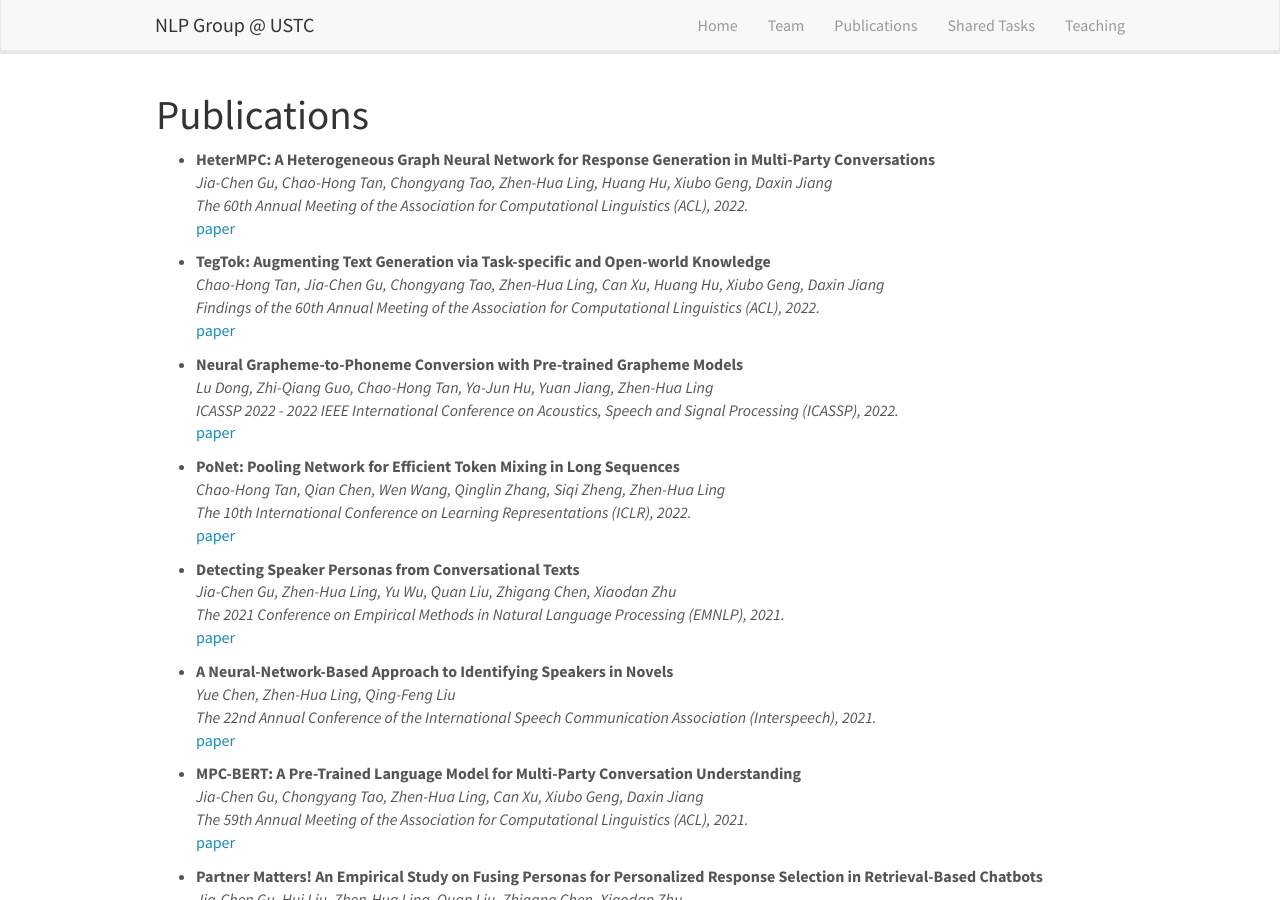
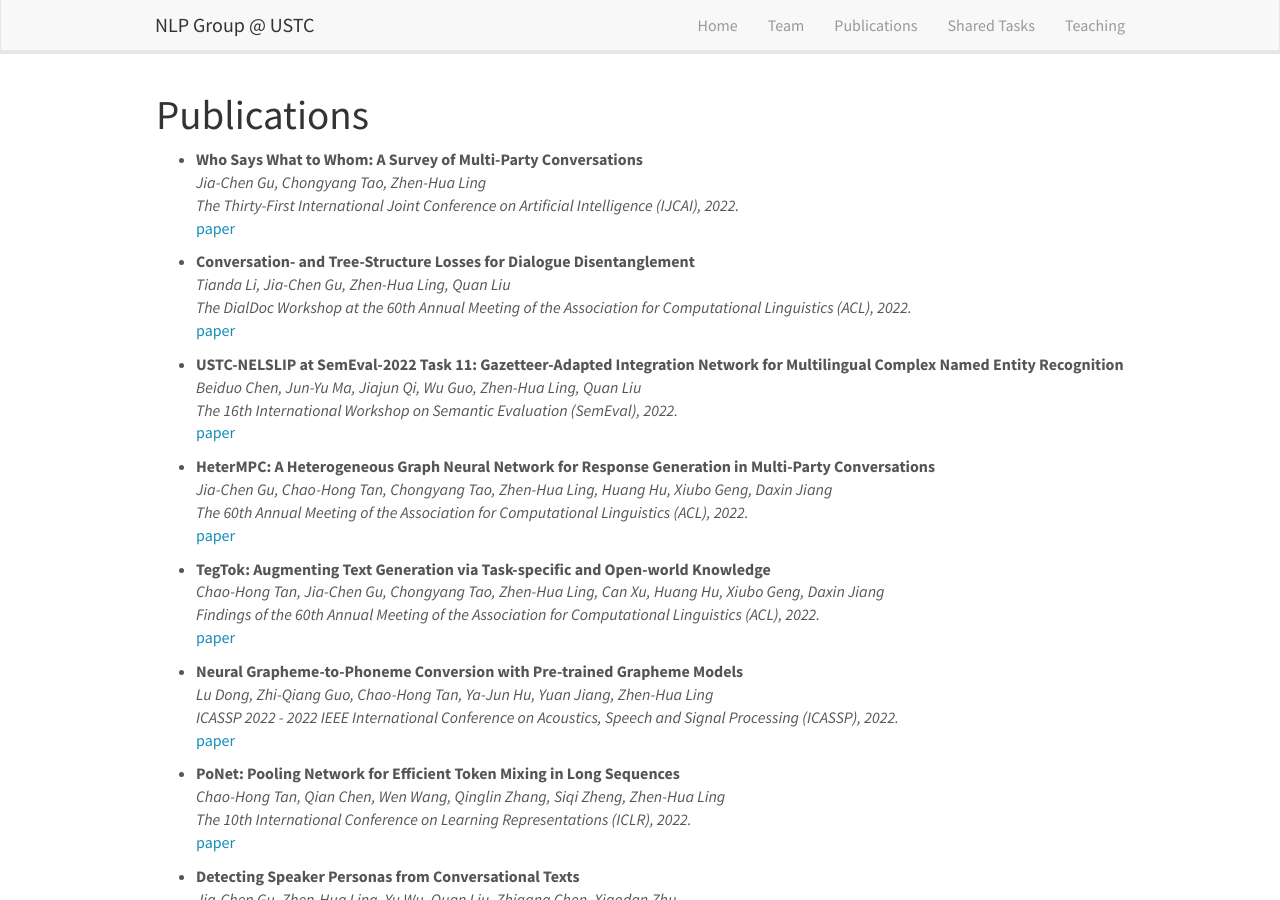
Before and after one commit to ustcnlp/ustcnlp.github.io, a Jekyll site: the page built from _pages/publications.md, in a window 1280 px wide and 900 px high. Built offline with Jekyll 4.4.1, drawn with Linux system fonts in a browser that asks for light colours; nearby versions of some CDN libraries.

Commit message:
Add papers of SemEval, DialDoc and IJCAI 2022

```diff
--- a/_data/publist.yml
+++ b/_data/publist.yml
@@ -1,3 +1,24 @@
+- title: "Who Says What to Whom: A Survey of Multi-Party Conversations"
+  authors: Jia-Chen Gu, Chongyang Tao, Zhen-Hua Ling
+  venue: The Thirty-First International Joint Conference on Artificial Intelligence (IJCAI), 2022.
+  link:
+    url: https://ustcnlp.github.io/publications/
+    display: paper
+
+- title: "Conversation- and Tree-Structure Losses for Dialogue Disentanglement"
+  authors: Tianda Li, Jia-Chen Gu, Zhen-Hua Ling, Quan Liu
+  venue: The DialDoc Workshop at the 60th Annual Meeting of the Association for Computational Linguistics (ACL), 2022.
+  link:
+    url: https://ustcnlp.github.io/publications/
+    display: paper
+
+- title: "USTC-NELSLIP at SemEval-2022 Task 11: Gazetteer-Adapted Integration Network for Multilingual Complex Named Entity Recognition"
+  authors: Beiduo Chen, Jun-Yu Ma, Jiajun Qi, Wu Guo, Zhen-Hua Ling, Quan Liu
+  venue: The 16th International Workshop on Semantic Evaluation (SemEval), 2022.
+  link:
+    url: https://arxiv.org/pdf/2203.03216.pdf
+    display: paper
+
 - title: "HeterMPC: A Heterogeneous Graph Neural Network for Response Generation in Multi-Party Conversations"
   authors: Jia-Chen Gu, Chao-Hong Tan, Chongyang Tao, Zhen-Hua Ling, Huang Hu, Xiubo Geng, Daxin Jiang
   venue: The 60th Annual Meeting of the Association for Computational Linguistics (ACL), 2022.
```
